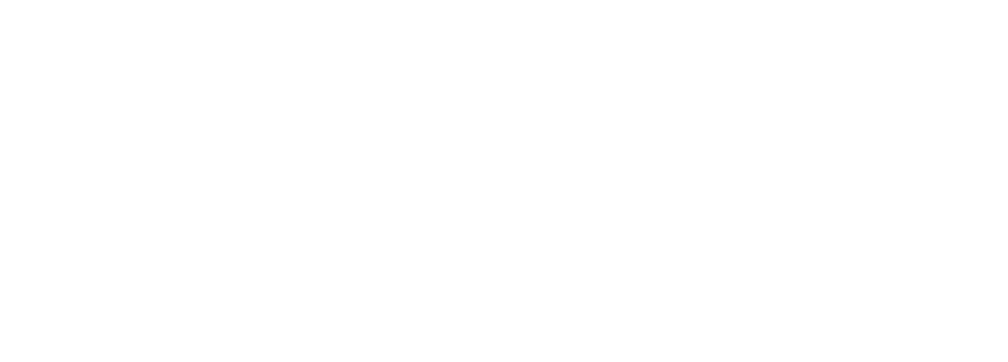
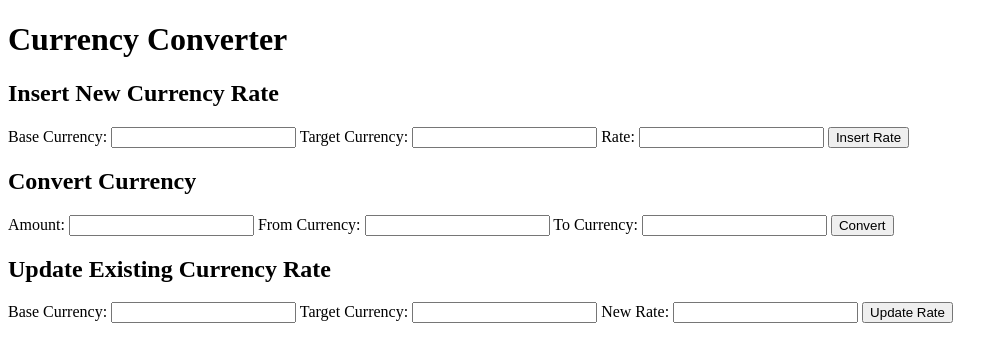
Before and after one commit to abuniatov/currency-converter, a plain HTML site: page index.html in a window 1280 px wide. Shown: the whole page, without its empty margins (0-1008 px from the left). Drawn offline with Linux system fonts and the light colour scheme; files that its build step writes are made by us from their sources.

Commit message:
Added the html structure

```diff
--- a/index.html
+++ b/index.html
@@ -1,14 +1,77 @@
 <!DOCTYPE html>
 <html lang="en">
-<head>
-    <meta charset="UTF-8">
-    <meta name="viewport" content="width=device-width, initial-scale=1.0">
-    <title>Document</title>
-
-    <link rel="stylesheet" href="css/styles.css">
-</head>
-<body>
-
-    <script src="js/script.js"></script>
-</body>
+  <head>
+    <meta charset="UTF-8" />
+    <meta name="viewport" content="width=device-width, initial-scale=1.0" />
+    <title>Currency Converter</title>
+    <link rel="stylesheet" href="styles.css" />
+  </head>
+  <body>
+    <div class="container">
+      <h1>Currency Converter</h1>
+      <!-- Form for inserting a new currency rate -->
+      <div class="form-container">
+        <form id="newRateForm">
+          <h2>Insert New Currency Rate</h2>
+          <label for="baseCurrency">Base Currency:</label>
+          <input type="text" id="baseCurrency" name="baseCurrency" required />
+          <label for="targetCurrency">Target Currency:</label>
+          <input
+            type="text"
+            id="targetCurrency"
+            name="targetCurrency"
+            required
+          />
+          <label for="rate">Rate:</label>
+          <input type="number" step="0.1" id="rate" name="rate" required />
+          <button type="button" onclick="insertRate()">Insert Rate</button>
+        </form>
+      </div>
+      <!-- Form for converting currency based on existing rates -->
+      <div class="form-container">
+        <form id="convertForm">
+          <h2>Convert Currency</h2>
+          <label for="amount">Amount:</label>
+          <input type="number" step="0.1" id="amount" name="amount" required />
+          <label for="fromCurrency">From Currency:</label>
+          <input type="text" id="fromCurrency" name="fromCurrency" required />
+          <label for="toCurrency">To Currency:</label>
+          <input type="text" id="toCurrency" name="toCurrency" required />
+          <button type="button" onclick="convertCurrency()">Convert</button>
+        </form>
+        <!-- Display conversion result -->
+        <p id="conversionResult"></p>
+      </div>
+      <!-- Form for updating existing currency conversion rates -->
+      <div class="form-container">
+        <form id="updateRateForm">
+          <h2>Update Existing Currency Rate</h2>
+          <label for="updateBaseCurrency">Base Currency:</label>
+          <input
+            type="text"
+            id="updateBaseCurrency"
+            name="updateBaseCurrency"
+            required
+          />
+          <label for="updateTargetCurrency">Target Currency:</label>
+          <input
+            type="text"
+            id="updateTargetCurrency"
+            name="updateTargetCurrency"
+            required
+          />
+          <label for="newRate">New Rate:</label>
+          <input
+            type="number"
+            step="0.1"
+            id="newRate"
+            name="newRate"
+            required
+          />
+          <button type="button" onclick="updateRate()">Update Rate</button>
+        </form>
+      </div>
+    </div>
+    <script src="script.js"></script>
+  </body>
 </html>
```
